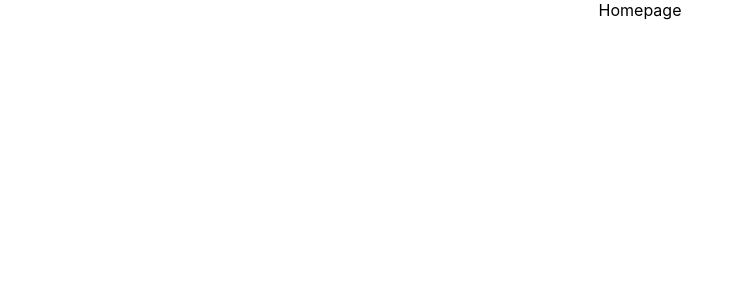
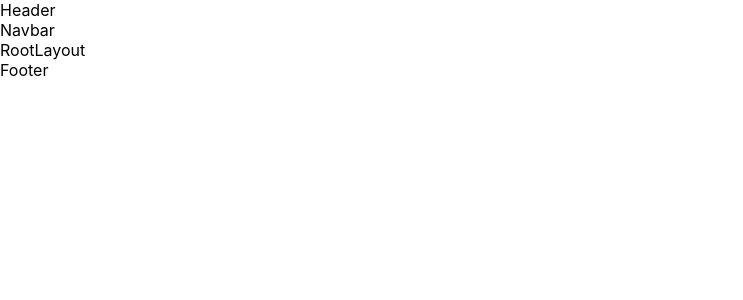
Before and after one commit to amlan-routray/littlelemon, a React (Create React App) app: page / in a window 1280 px wide. Shown: the top 300 px of the page, without its empty margins (0-743 px from the left). Built offline with nearby package versions, Linux system fonts and the light colour scheme.

Commit message:
Semantic changes and meta tags update

```diff
--- a/public/index.html
+++ b/public/index.html
@@ -2,14 +2,14 @@
 <html lang="en">
   <head>
     <meta charset="utf-8" />
-    <link rel="icon" href="%PUBLIC_URL%/favicon.ico" />
+    <link rel="icon" href="%PUBLIC_URL%/lemon.png" />
     <meta name="viewport" content="width=device-width, initial-scale=1" />
     <meta name="theme-color" content="#000000" />
-    <meta
-      name="description"
-      content="Web site created using create-react-app"
-    />
-    <link rel="apple-touch-icon" href="%PUBLIC_URL%/logo192.png" />
+    <meta name="description" content="A restaurant seat resrvation application"/>
+    <meta name="og:title" content="Little Lemon"/>
+    <meta name="og:description" content="A restaurant seat resrvation application"/>
+    <meta name="og:image" content="%PUBLIC_URL%/lemon.png"/>
+    <link rel="apple-touch-icon" href="%PUBLIC_URL%/lemon.png" />
     <!--
       manifest.json provides metadata used when your web app is installed on a
       user's mobile device or desktop. See https://developers.google.com/web/fundamentals/web-app-manifest/
@@ -24,7 +24,7 @@
       work correctly both with client-side routing and a non-root public URL.
       Learn how to configure a non-root public URL by running `npm run build`.
     -->
-    <title>React App</title>
+    <title>Little Lemon</title>
   </head>
   <body>
     <noscript>You need to enable JavaScript to run this app.</noscript>
--- a/src/App.js
+++ b/src/App.js
@@ -1,10 +1,17 @@
 import './App.css';
+import { Footer } from './Footer';
+import { Header } from './Header';
+import { Navbar } from './Navbar';
+import { RootLayout } from './RootLayout';
 
 function App() {
   return (
-    <div className="App">
-      Homepage
-    </div>
+    <>
+      <Header/>
+      <Navbar/>
+      <RootLayout/>
+      <Footer/>
+    </>
   );
 }
 
--- /dev/null
+++ b/src/Footer.jsx
@@ -0,0 +1,7 @@
+import React from 'react'
+
+export const Footer = () => {
+  return (
+    <footer>Footer</footer>
+  )
+}
--- /dev/null
+++ b/src/Header.jsx
@@ -0,0 +1,7 @@
+import React from 'react'
+
+export const Header = () => {
+  return (
+    <header>Header</header>
+  )
+}
--- /dev/null
+++ b/src/Navbar.jsx
@@ -0,0 +1,7 @@
+import React from 'react'
+
+export const Navbar = () => {
+  return (
+    <nav>Navbar</nav>
+  )
+}
--- /dev/null
+++ b/src/RootLayout.jsx
@@ -0,0 +1,7 @@
+import React from 'react'
+
+export const RootLayout = () => {
+  return (
+    <main>RootLayout</main>
+  )
+}
```
Also changed, not shown: public/lemon.png (added).
